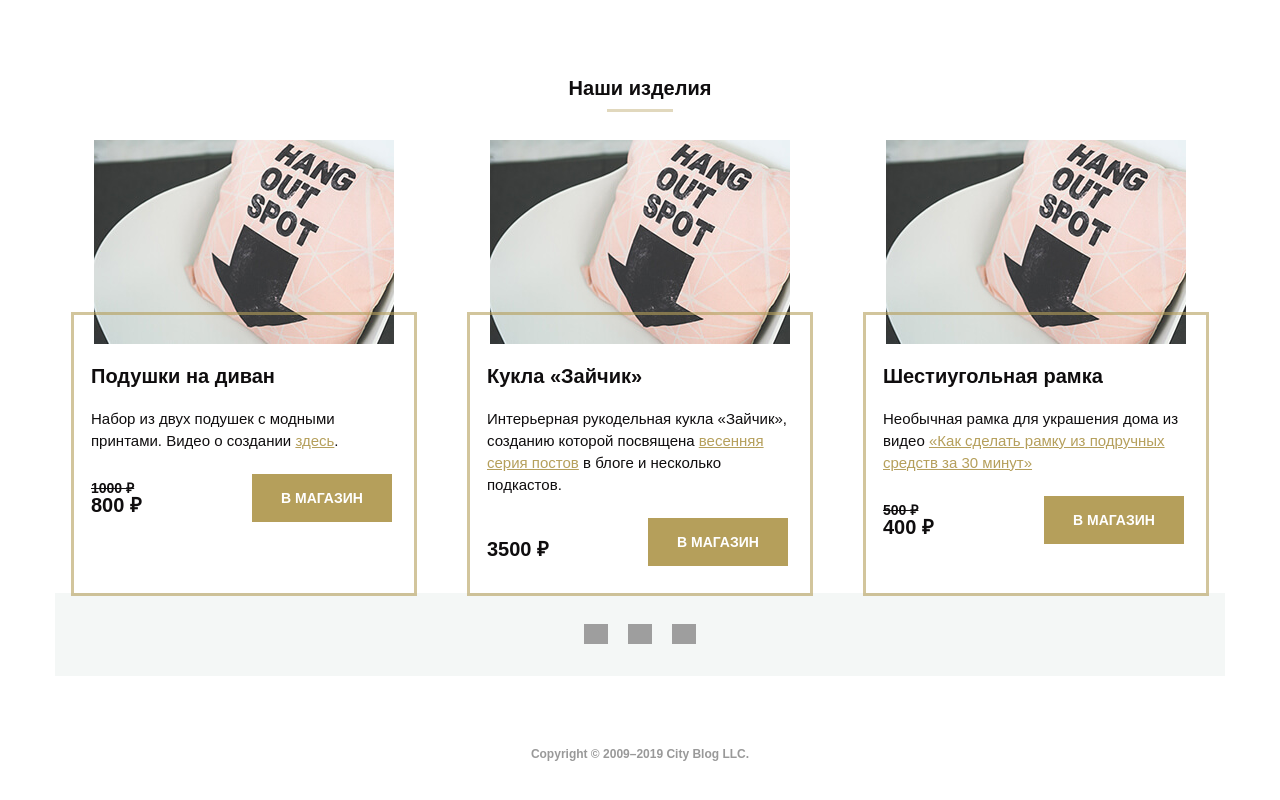
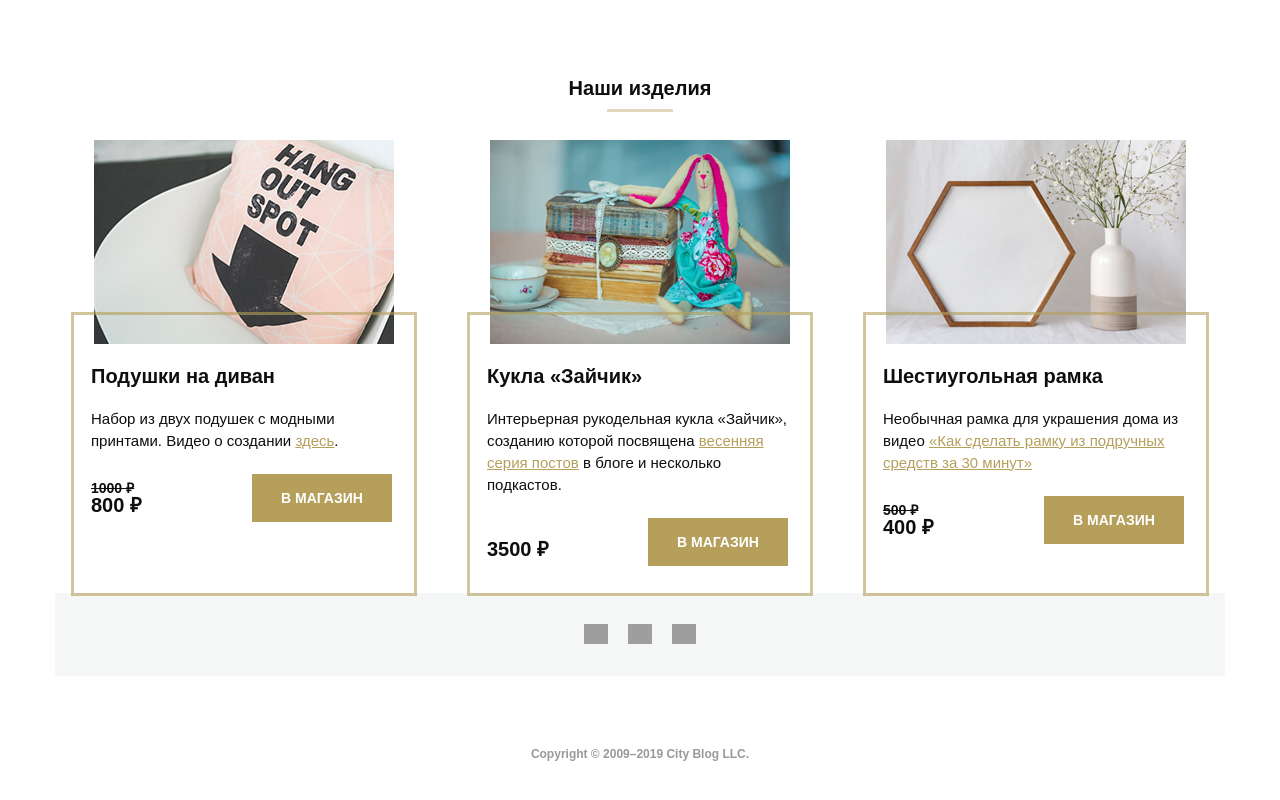
Before and after one commit to Katerina02art/mq-diplom, a website built with Vite: page index.html in a window 1280 px wide. Shown: the part 3416-4216 px from the top of the page. Built offline with nearby package versions, Linux system fonts and the light colour scheme; grey boxes are pictures that could not be loaded; a web font is replaced by a local one.

Commit message:
доработка html

```diff
--- a/index.html
+++ b/index.html
@@ -642,11 +642,11 @@
 
         <div class="product-img-wrap">
           <picture>
-            <source srcset="../public/img/shop-item-desk1.jpg" media="(min-width: 1200px)">
-            <source srcset="../public/img/shop-item-tablet1.jpg" media="(min-width: 768px)">
-            <source srcset="../public/img/shop-item-mobile1.jpg" media="(max-width: 767px)">
+            <source srcset="./public/img/shop-item-desk1.jpg" media="(min-width: 1200px)">
+            <source srcset="./public/img/shop-item-desk1.jpg" media="(min-width: 768px)">
+            <source srcset="./public/img/shop-item-desk1.jpg" media="(max-width: 767px)">
 
-            <img class="product-img" src="../public/img/shop-item-desk1.jpg" alt="фотография подушка в наволочке с принтом Hang Out Spot">
+            <img class="product-img" src="./public/img/shop-item-desk1.jpg" alt="фотография подушка в наволочке с принтом Hang Out Spot">
           </picture>
         </div>
 
@@ -675,11 +675,11 @@
 
         <div class="product-img-wrap">
           <picture>
-            <source srcset="../public/img/shop-item-desk1.jpg" media="(min-width: 1200px)">
-            <source srcset="../public/img/shop-item-tablet1.jpg"  media="(min-width: 768px)">
-            <source srcset="../public/img/shop-item-mobile1.jpg" media="(max-width: 767px)">
+            <source srcset="./public/img/shop-item-desk2.jpg" media="(min-width: 1200px)">
+            <source srcset="./public/img/shop-item-desk2.jpg"  media="(min-width: 768px)">
+            <source srcset="./public/img/shop-item-desk2.jpg" media="(max-width: 767px)">
 
-            <img class="product-img" src="../public/img/shop-item-desk1.jpg" alt="мягкая кукла-заяц рядом с книгами и чашкой">
+            <img class="product-img" src="./public/img/shop-item-desk2.jpg" alt="мягкая кукла-заяц рядом с книгами и чашкой">
           </picture>
         </div>
 
@@ -708,11 +708,11 @@
 
         <div class="product-img-wrap">
           <picture>
-            <source srcset="../public/img/shop-item-desk1.jpg" media="(min-width: 1200px)">
-            <source srcset="../public/img/shop-item-tablet1.jpg" media="(min-width: 768px)">
-            <source srcset="../public/img/shop-item-mobile1.jpg" media="(max-width: 767px)">
+            <source srcset="./public/img/shop-item-desk3.jpg" media="(min-width: 1200px)">
+            <source srcset="./public/img/shop-item-desk3.jpg" media="(min-width: 768px)">
+            <source srcset="./public/img/shop-item-desk3.jpg" media="(max-width: 767px)">
 
-            <img class="product-img" src="../public/img/shop-item-desk1.jpg" alt="шестиугольная деревянная рамка рядом с вазой с сухоцветами">
+            <img class="product-img" src="./public/img/shop-item-desk3.jpg" alt="шестиугольная деревянная рамка рядом с вазой с сухоцветами">
           </picture>
         </div>
 
```
